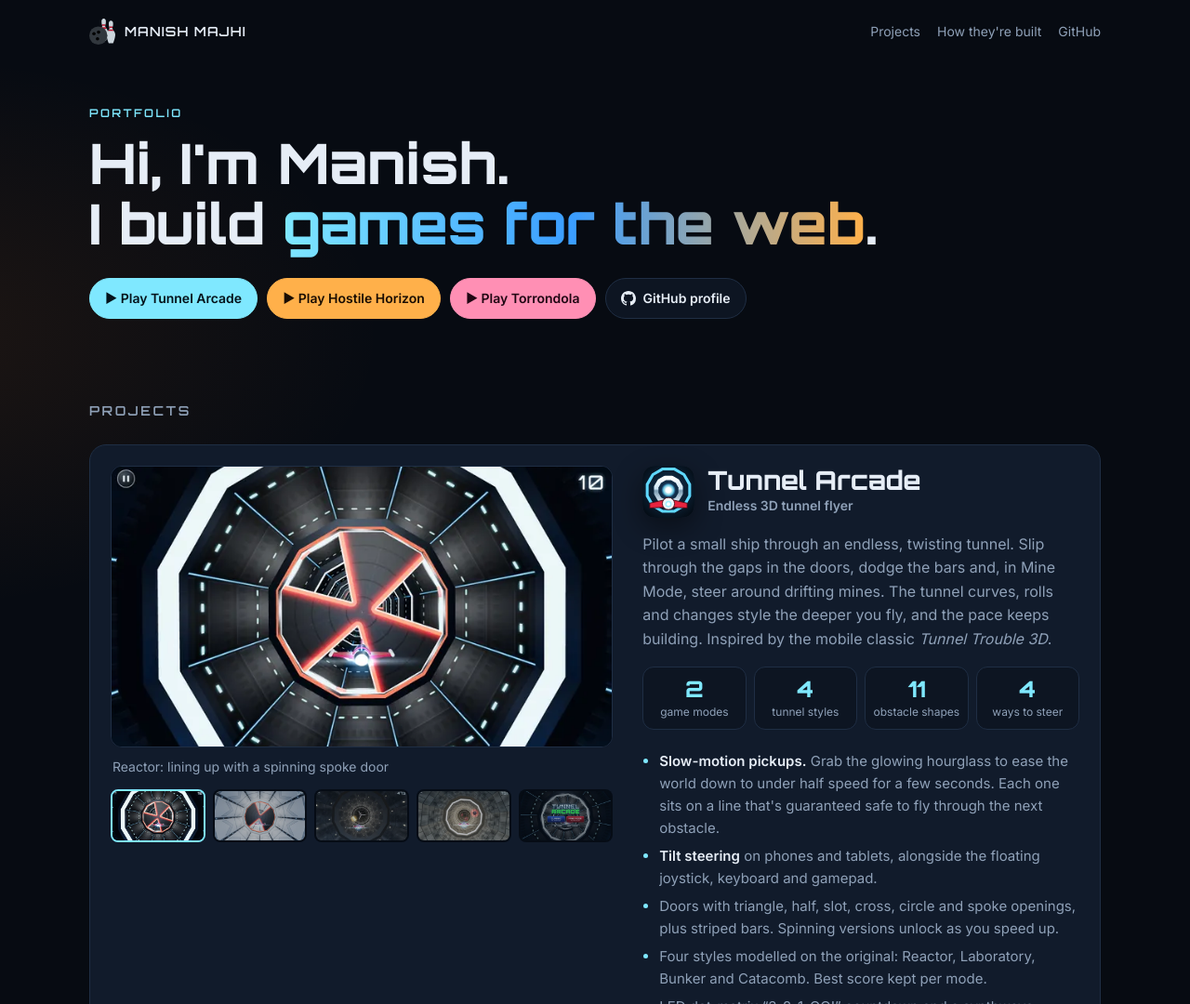
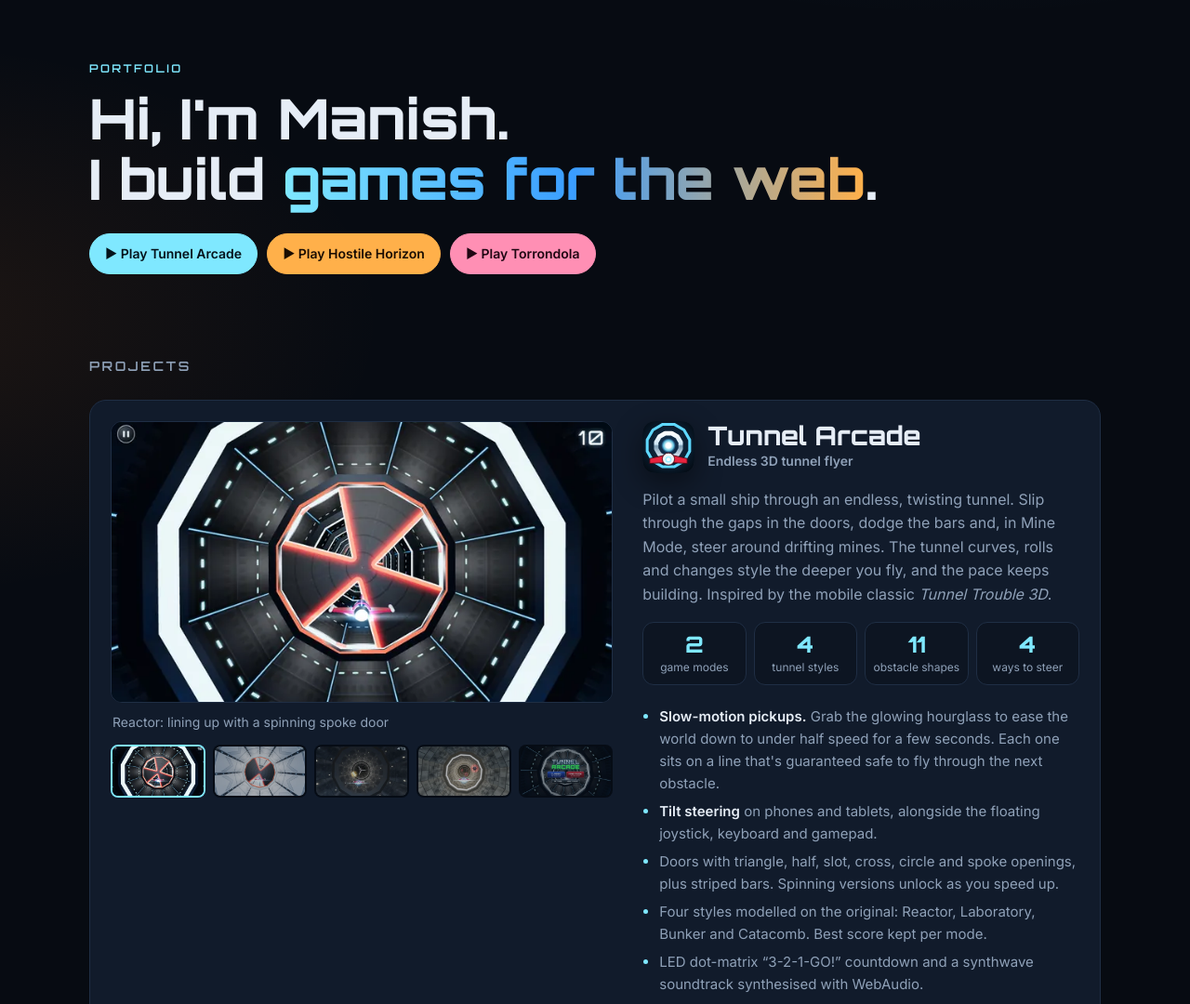
Before and after one commit to manishmajhimidackertech/manishmajhimidackertech.github.io, a plain HTML site: page index.html in a window 1280 px wide. Shown: the top 1080 px of the page at 93% size. Drawn offline with Linux system fonts and the light colour scheme.

Commit message:
Remove the top bar, hero GitHub button and PWA note
- Drop the top bar (logo, name and section links) and its styles
- Drop the "GitHub profile" button next to the Play buttons
- Drop the installable-PWA note under "How they're built"

Co-Authored-By: Claude Opus 5.5 <noreply@anthropic.com>
Claude-Session: https://claude.ai/code/session_012EYQEVHjY5FRpNDGRKkVnz

```diff
--- a/index.html
+++ b/index.html
@@ -65,17 +65,6 @@
     }
     .skip:focus { top: 12px; }
 
-    /* ---------- top bar ---------- */
-    .topbar { display: flex; align-items: center; justify-content: space-between; gap: 12px; padding-top: 20px; flex-wrap: wrap; }
-    .brand {
-      display: inline-flex; align-items: center; gap: 10px; text-decoration: none;
-      font-family: Orbitron, sans-serif; font-weight: 600; letter-spacing: .08em; font-size: 14px;
-    }
-    .brand img { width: 28px; height: 28px; }
-    .topbar nav { display: flex; flex-wrap: wrap; gap: 4px 18px; font-size: 14px; }
-    .topbar nav a { color: var(--muted); text-decoration: none; }
-    .topbar nav a:hover { color: var(--text); }
-
     /* ---------- hero ---------- */
     header.hero-head { padding-top: 64px; padding-bottom: 32px; }
     .eyebrow {
@@ -104,7 +93,6 @@
     .btn.warm { background: var(--orange); color: #1a0d02; border-color: var(--orange); }
     .btn.rose { background: var(--rose); color: #1f0612; border-color: var(--rose); }
     .btn.cyan:hover, .btn.warm:hover, .btn.rose:hover { filter: brightness(1.08); }
-    .btn svg { width: 16px; height: 16px; flex: none; }
 
     /* ---------- section headings ---------- */
     section { scroll-margin-top: 16px; }
@@ -208,10 +196,6 @@
     .pillar h3 { font-size: 16px; margin: 10px 0 6px; }
     .pillar p { margin: 0; color: var(--muted); font-size: 15px; }
 
-    .note {
-      margin-top: 28px; padding: 16px 18px; border-radius: 14px;
-      border: 1px dashed var(--line); color: var(--muted); font-size: 14px;
-    }
     footer.wrap {
       padding-top: 48px; padding-bottom: 40px; color: var(--muted); font-size: 14px;
       text-align: center;
@@ -226,15 +210,6 @@
 <body>
   <a class="skip" href="#projects">Skip to projects</a>
 
-  <div class="wrap topbar">
-    <a class="brand" href="./"><img src="assets/bowling.svg" alt="" width="28" height="28">MANISH MAJHI</a>
-    <nav aria-label="Sections">
-      <a href="#projects">Projects</a>
-      <a href="#built">How they're built</a>
-      <a href="https://github.com/manishmajhimidackertech">GitHub</a>
-    </nav>
-  </div>
-
   <header class="wrap hero-head">
     <div class="eyebrow">Portfolio</div>
     <h1>Hi, I'm Manish.<br>I build <span class="grad">games for the web</span>.</h1>
@@ -242,10 +217,6 @@
       <a class="btn cyan" href="https://manishmajhimidackertech.github.io/Tunnel-Arcade/">▶ Play Tunnel Arcade</a>
       <a class="btn warm" href="https://manishmajhimidackertech.github.io/Hostile-Horizon/">▶ Play Hostile Horizon</a>
       <a class="btn rose" href="https://manishmajhimidackertech.github.io/torrondola/">▶ Play Torrondola</a>
-      <a class="btn" href="https://github.com/manishmajhimidackertech">
-        <svg viewBox="0 0 16 16" fill="currentColor" aria-hidden="true"><path d="M8 0C3.58 0 0 3.58 0 8c0 3.54 2.29 6.53 5.47 7.59.4.07.55-.17.55-.38 0-.19-.01-.82-.01-1.49-2.01.37-2.53-.49-2.69-.94-.09-.23-.48-.94-.82-1.13-.28-.15-.68-.52-.01-.53.63-.01 1.08.58 1.23.82.72 1.21 1.87.87 2.33.66.07-.52.28-.87.51-1.07-1.78-.2-3.64-.89-3.64-3.95 0-.87.31-1.59.82-2.15-.08-.2-.36-1.02.08-2.12 0 0 .67-.21 2.2.82.64-.18 1.32-.27 2-.27.68 0 1.36.09 2 .27 1.53-1.04 2.2-.82 2.2-.82.44 1.1.16 1.92.08 2.12.51.56.82 1.27.82 2.15 0 3.07-1.87 3.75-3.65 3.95.29.25.54.73.54 1.48 0 1.07-.01 1.93-.01 2.2 0 .21.15.46.55.38A8.013 8.013 0 0016 8c0-4.42-3.58-8-8-8z"/></svg>
-        GitHub profile
-      </a>
     </div>
   </header>
 
@@ -541,11 +512,6 @@
           <p>The 3D games use Three.js and Vite; Torrondola is plain ES modules with no build step. GitHub Actions deploys each game to GitHub Pages on every push, after running Tunnel Arcade's unit tests.</p>
         </div>
       </div>
-
-      <p class="note">
-        All three games are installable Progressive Web Apps: open one on your phone and choose
-        “Add to Home Screen” (or “Install app”).
-      </p>
     </section>
   </main>
 
```
Also changed, not shown: 1 other file.
